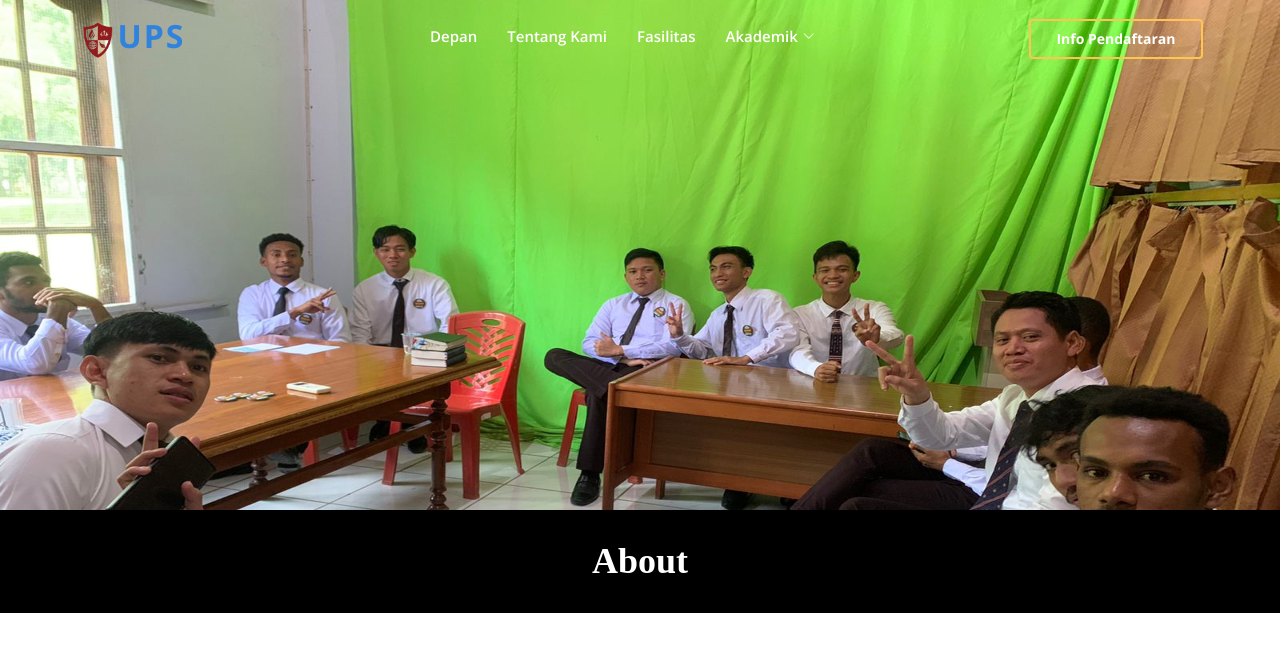
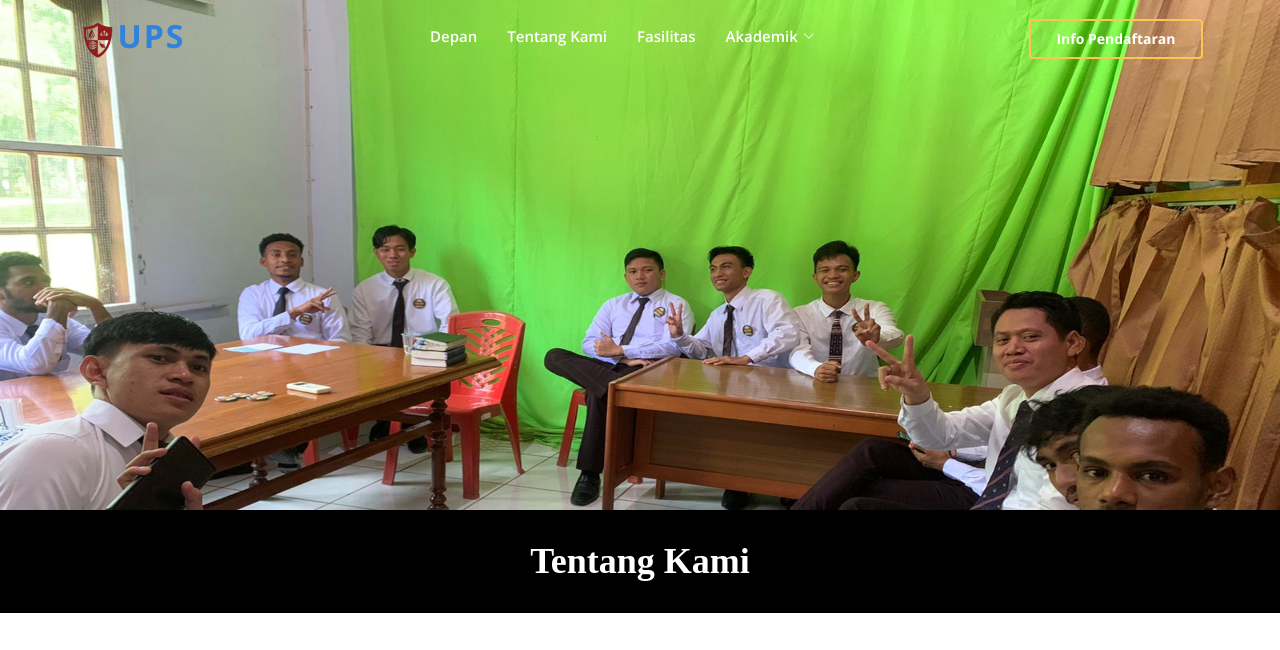
Before and after one commit to 24wemy/s1_theology, a plain HTML site: page about.html in a window 1280 px wide. Shown: the top 650 px of the page. Drawn offline with nearby package versions, Linux system fonts and the light colour scheme.

Commit message:
Update about.html

```diff
--- a/about.html
+++ b/about.html
@@ -110,7 +110,7 @@
 
           <tr>
             <td class="email-header">
-              <h1 style="color: white; font-size: 36px; font-family: 'Times New Roman', Times, serif;">About</h1>
+              <h1 style="color: white; font-size: 36px; font-family: 'Times New Roman', Times, serif;">Tentang Kami</h1>
 
             </td>
           </tr>
```
